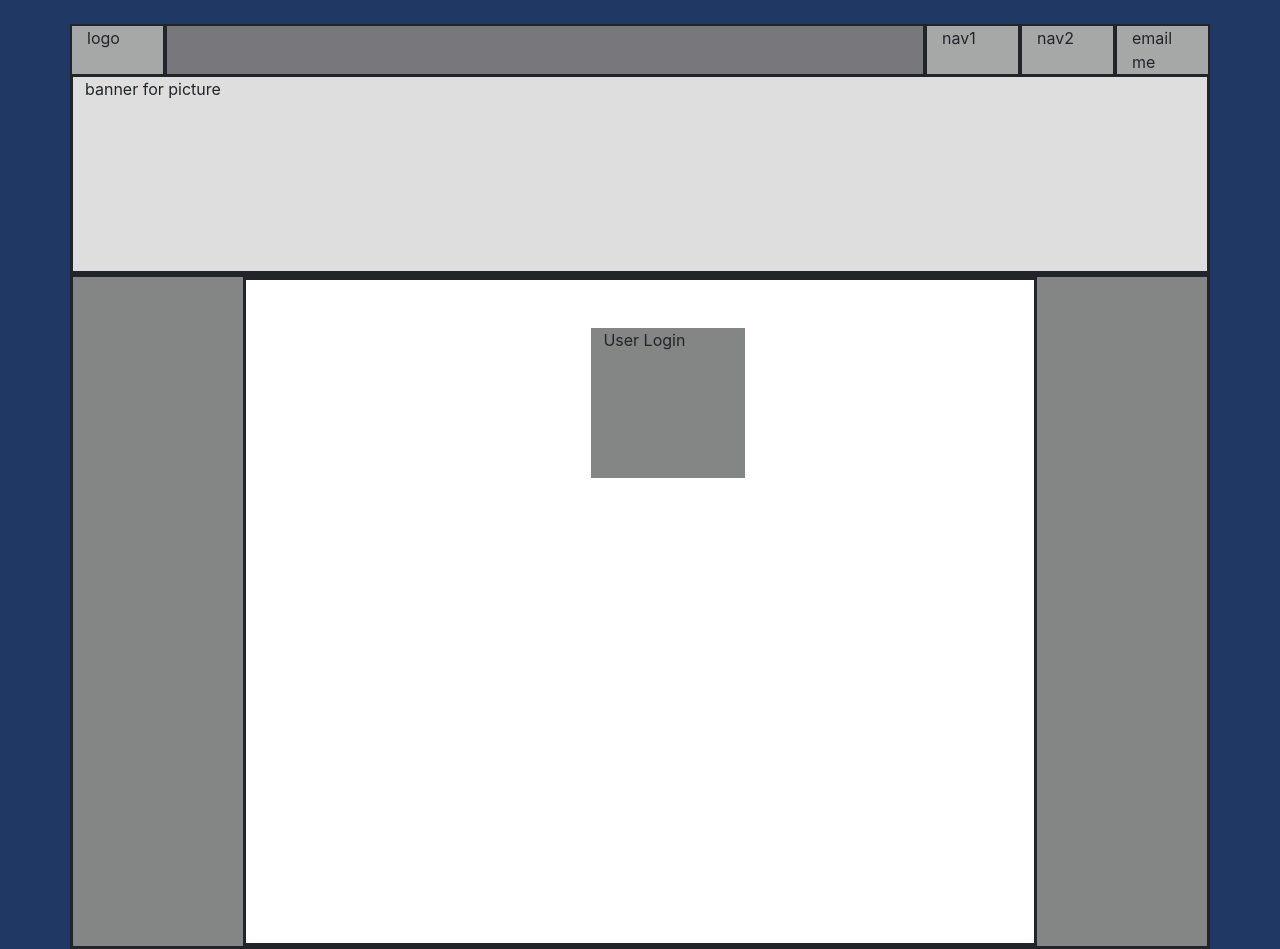
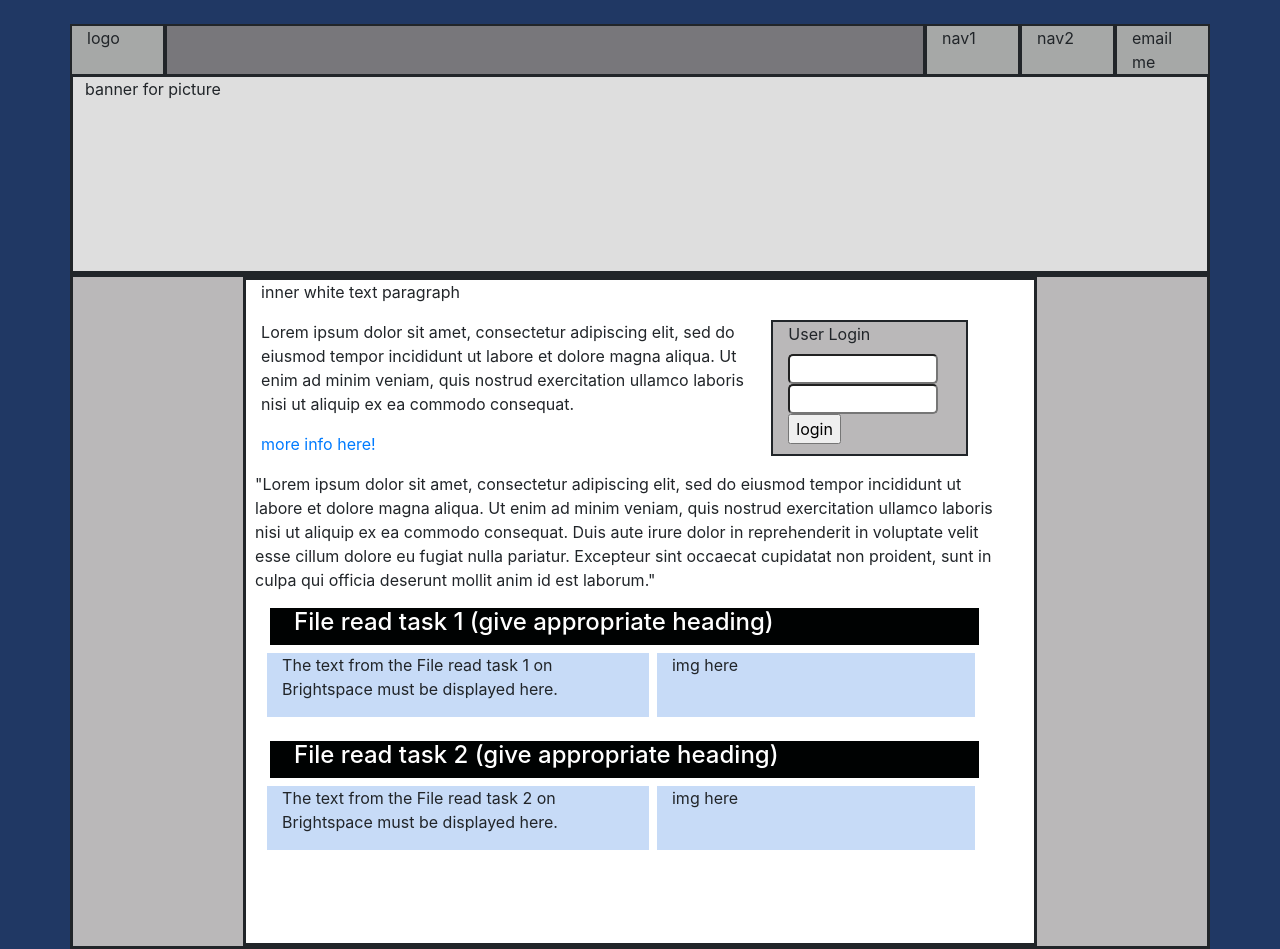
Before and after one commit to Jwahn1/Intro-to-Server-Side-Scripting, a PHP site: page / in a window 1280 px wide. Run offline with PHP 8.4, Linux system fonts and the light colour scheme.

Commit message:
Finished the basic look of index.php

```diff
--- a/a1/index.php
+++ b/a1/index.php
@@ -28,11 +28,62 @@
        <div class="row" style="height:200px; background-color:#dedede; border-style:solid;">
           <p>banner for picture </p>
        </div>
-       <div class="row" style="height:75%; background-color:#838685; border-style:solid;">
+       <div class="row" style="height:75%; background-color:#bab8b9; border-style:solid;">
           <div class="container" style="width:70%; background-color:#fff; border-style:solid;">
-              <div class="row mt-5" style="position:absolute; right:550px; height:150px; width:12%;background-color:#838685;">
-                  <p>User Login</p>
+          <p>inner white text paragraph</p>
+              <div class="row" style="height:150px;  border-style:none;">
+                <div class="col-8" style="background-color:#fff; border-style:none;overflow-wrap: break-word; ">
+                  <p>Lorem ipsum dolor sit amet, consectetur adipiscing elit, sed do eiusmod tempor incididunt ut labore et dolore magna aliqua.
+                  Ut enim ad minim veniam, quis nostrud exercitation ullamco laboris nisi ut aliquip ex ea commodo consequat.
+                 </p>
+
+                  <a href="info.php">more info here!</a>
+                </div>
+
+                <div class="col-3" style="background-color:#bab8b9;">
+                <form action="" get="get">
+                    <label for="i-keywords">User Login</label>
+                    <input type="text" name="username" id="username" required style="width:150px; borderstyle:solid; border-radius: 5px;">
+                    <input type="text" name="password" id="password" required style="width:150px; borderstyle:solid; border-radius: 5px;">
+                    <input type="submit" value="login" name="submit" i="i-submit">
+                  </form>
+                </div>
+
+            <div class="row mt-3">
+              <p>"Lorem ipsum dolor sit amet, consectetur adipiscing elit, sed do eiusmod tempor incididunt ut labore et dolore magna aliqua.
+                Ut enim ad minim veniam, quis nostrud exercitation ullamco laboris nisi ut aliquip ex ea commodo consequat.
+                Duis aute irure dolor in reprehenderit in voluptate velit esse cillum dolore eu fugiat nulla pariatur.
+                Excepteur sint occaecat cupidatat non proident, sunt in culpa qui officia deserunt mollit anim id est laborum."
+              </p>
+            </div>
+            <div class="row ml-4" style="background-color:#000202; width:90%;">
+               <h4 style="color :#fff">
+                  File read task 1 (give appropriate heading)
+               </h4>
+            </div>
+            <div class="row">
+              <div class="col-6 ml-4 mt-2" style="overflow-wrap: break-word; border-style:none;background-color:#c7dbf7">
+                <p>The text from the File read task 1 on
+                Brightspace must be displayed here.</p>
               </div>
+              <div class="col-5 ml-2 mt-2" style="overflow-wrap: break-word; border-style:none;background-color:#c7dbf7">
+                <p>img here</p>
+              </div>
+            </div>
+            <div class="row ml-4 mt-4" style="background-color:#000202; width:90%;">
+               <h4 style="color :#fff">
+                  File read task 2 (give appropriate heading)
+               </h4>
+            </div>
+            <div class="row">
+              <div class="col-6 ml-4 mt-2" style="overflow-wrap: break-word; border-style:none;background-color:#c7dbf7">
+                <p>The text from the File read task 2 on
+                Brightspace must be displayed here.</p>
+              </div>
+              <div class="col-5 ml-2 mt-2" style="overflow-wrap: break-word; border-style:none;background-color:#c7dbf7">
+                <p>img here</p>
+              </div>
+            </div>
           </div>
        </div>
     </div>
```
